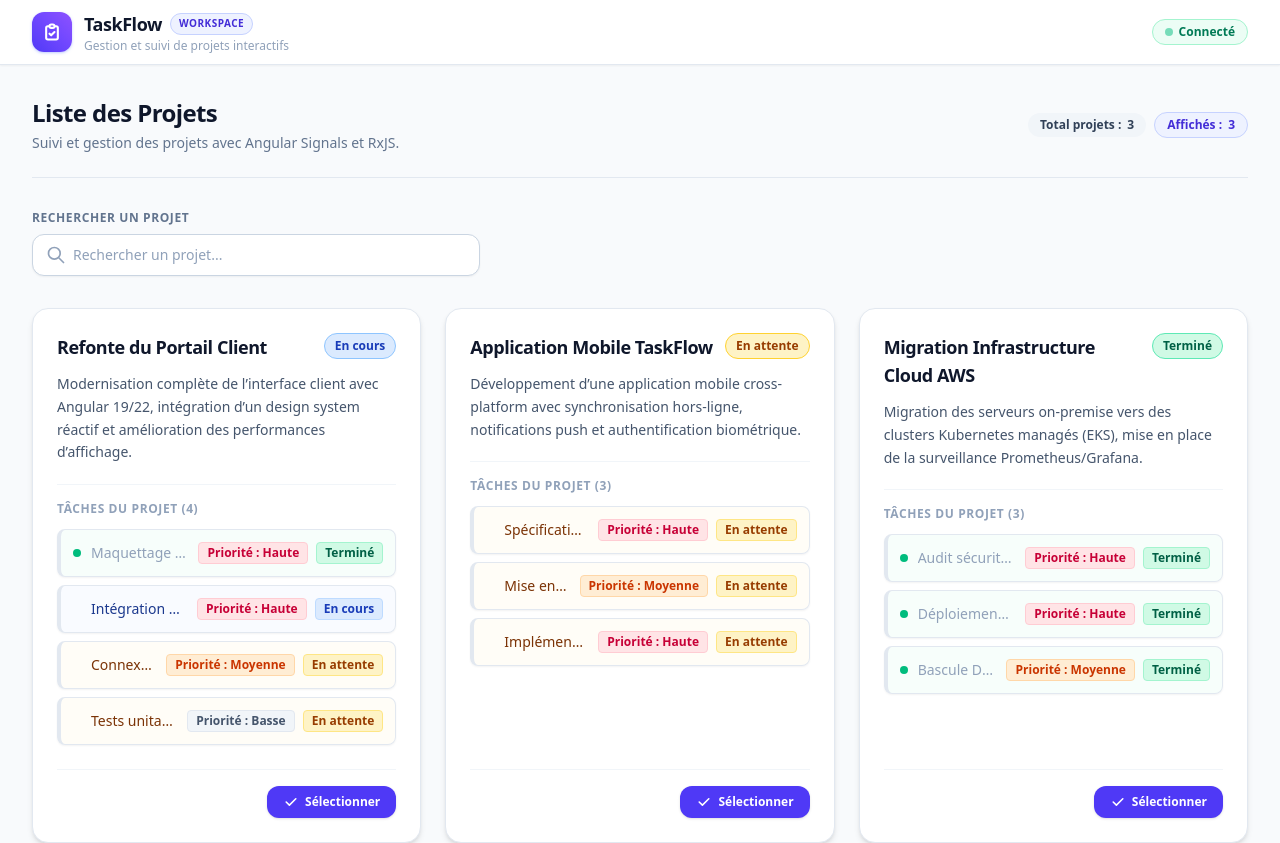
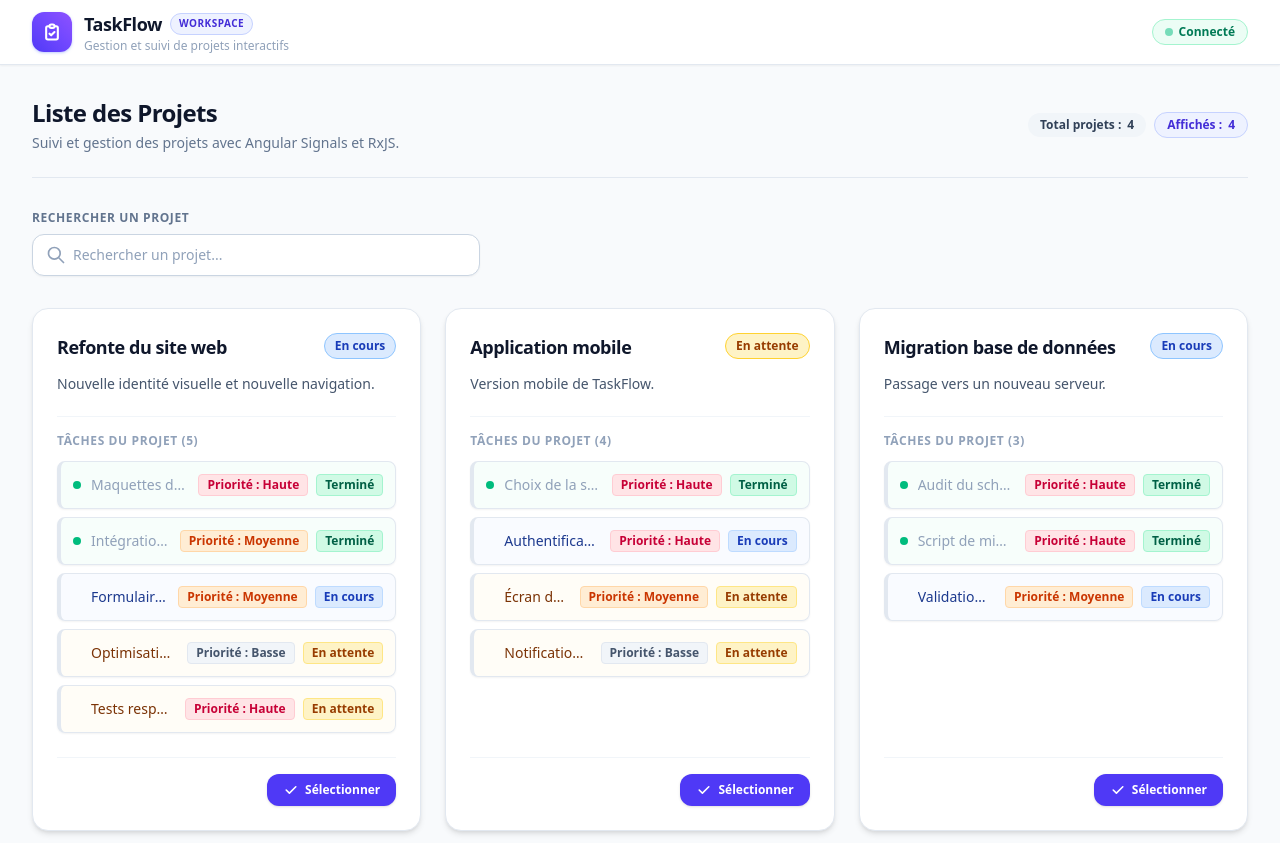
Before and after one commit to omarsafi3/tp_front, an Angular app in the folder TaskFlow/: page / in a window 1280 px wide. Shown: the top 843 px of the page. Built offline with nearby package versions, Linux system fonts and the light colour scheme.

Commit message:
feat(projects): update projects dataset with assignee IDs and edge cases

```diff
--- a/TaskFlow/src/app/features/projects/data/projects.data.ts
+++ b/TaskFlow/src/app/features/projects/data/projects.data.ts
@@ -3,89 +3,116 @@
 export const PROJECTS: Project[] = [
   {
     id: 1,
-    name: 'Refonte du Portail Client',
-    description:
-      'Modernisation complète de l’interface client avec Angular 19/22, intégration d’un design system réactif et amélioration des performances d’affichage.',
+    name: 'Refonte du site web',
+    description: 'Nouvelle identité visuelle et nouvelle navigation.',
     status: 'En cours',
     tasks: [
       {
         id: 1,
-        title: 'Maquettage des écrans sur Figma',
+        title: 'Maquettes de l’accueil',
         priority: 'Haute',
         status: 'Terminé',
+        assigneeId: 1,
       },
       {
         id: 2,
-        title: 'Intégration des composants UI et Tailwind CSS',
-        priority: 'Haute',
-        status: 'En cours',
+        title: 'Intégration du header',
+        priority: 'Moyenne',
+        status: 'Terminé',
+        assigneeId: 1,
       },
       {
         id: 3,
-        title: 'Connexion aux APIs REST & gestion d’état',
+        title: 'Formulaire de contact',
         priority: 'Moyenne',
-        status: 'En attente',
+        status: 'En cours',
+        assigneeId: 1,
       },
       {
         id: 4,
-        title: 'Tests unitaires et validation d’accessibilité (RGAA)',
+        title: 'Optimisation des images',
         priority: 'Basse',
         status: 'En attente',
+        assigneeId: 1,
+      },
+      {
+        id: 5,
+        title: 'Tests responsive',
+        priority: 'Haute',
+        status: 'En attente',
+        assigneeId: 3,
       },
     ],
   },
   {
     id: 2,
-    name: 'Application Mobile TaskFlow',
-    description:
-      'Développement d’une application mobile cross-platform avec synchronisation hors-ligne, notifications push et authentification biométrique.',
+    name: 'Application mobile',
+    description: 'Version mobile de TaskFlow.',
     status: 'En attente',
     tasks: [
       {
-        id: 1,
-        title: 'Spécification de l’architecture logicielle',
+        id: 6,
+        title: 'Choix de la stack',
         priority: 'Haute',
-        status: 'En attente',
+        status: 'Terminé',
+        assigneeId: 1,
       },
       {
-        id: 2,
-        title: 'Mise en place du pipeline CI/CD automatisé',
+        id: 7,
+        title: 'Authentification',
+        priority: 'Haute',
+        status: 'En cours',
+        assigneeId: 2,
+      },
+      {
+        id: 8,
+        title: 'Écran de profil',
         priority: 'Moyenne',
         status: 'En attente',
+        assigneeId: 1,
       },
       {
-        id: 3,
-        title: 'Implémentation de l’authentification OAuth2',
+        id: 9,
+        title: 'Notifications push',
+        priority: 'Basse',
+        status: 'En attente',
+      }, // non assignée
+    ],
+  },
+  {
+    id: 3,
+    name: 'Migration base de données',
+    description: 'Passage vers un nouveau serveur.',
+    status: 'En cours',
+    tasks: [
+      {
+        id: 10,
+        title: 'Audit du schéma',
         priority: 'Haute',
-        status: 'En attente',
+        status: 'Terminé',
+        assigneeId: 2,
+      },
+      {
+        id: 11,
+        title: 'Script de migration',
+        priority: 'Haute',
+        status: 'Terminé',
+        assigneeId: 2,
+      },
+      {
+        id: 12,
+        title: 'Validation des données',
+        priority: 'Moyenne',
+        status: 'En cours',
+        assigneeId: 3,
       },
     ],
   },
   {
-    id: 3,
-    name: 'Migration Infrastructure Cloud AWS',
-    description:
-      'Migration des serveurs on-premise vers des clusters Kubernetes managés (EKS), mise en place de la surveillance Prometheus/Grafana.',
-    status: 'Terminé',
-    tasks: [
-      {
-        id: 1,
-        title: 'Audit sécurité et inventaire des microservices',
-        priority: 'Haute',
-        status: 'Terminé',
-      },
-      {
-        id: 2,
-        title: 'Déploiement des templates Terraform EKS & VPC',
-        priority: 'Haute',
-        status: 'Terminé',
-      },
-      {
-        id: 3,
-        title: 'Bascule DNS et tests de charge de non-régression',
-        priority: 'Moyenne',
-        status: 'Terminé',
-      },
-    ],
+    id: 4,
+    name: 'Documentation technique',
+    description: 'Guide développeur.',
+    status: 'En attente',
+    tasks: [], // projet sans tâche
   },
 ];
```
